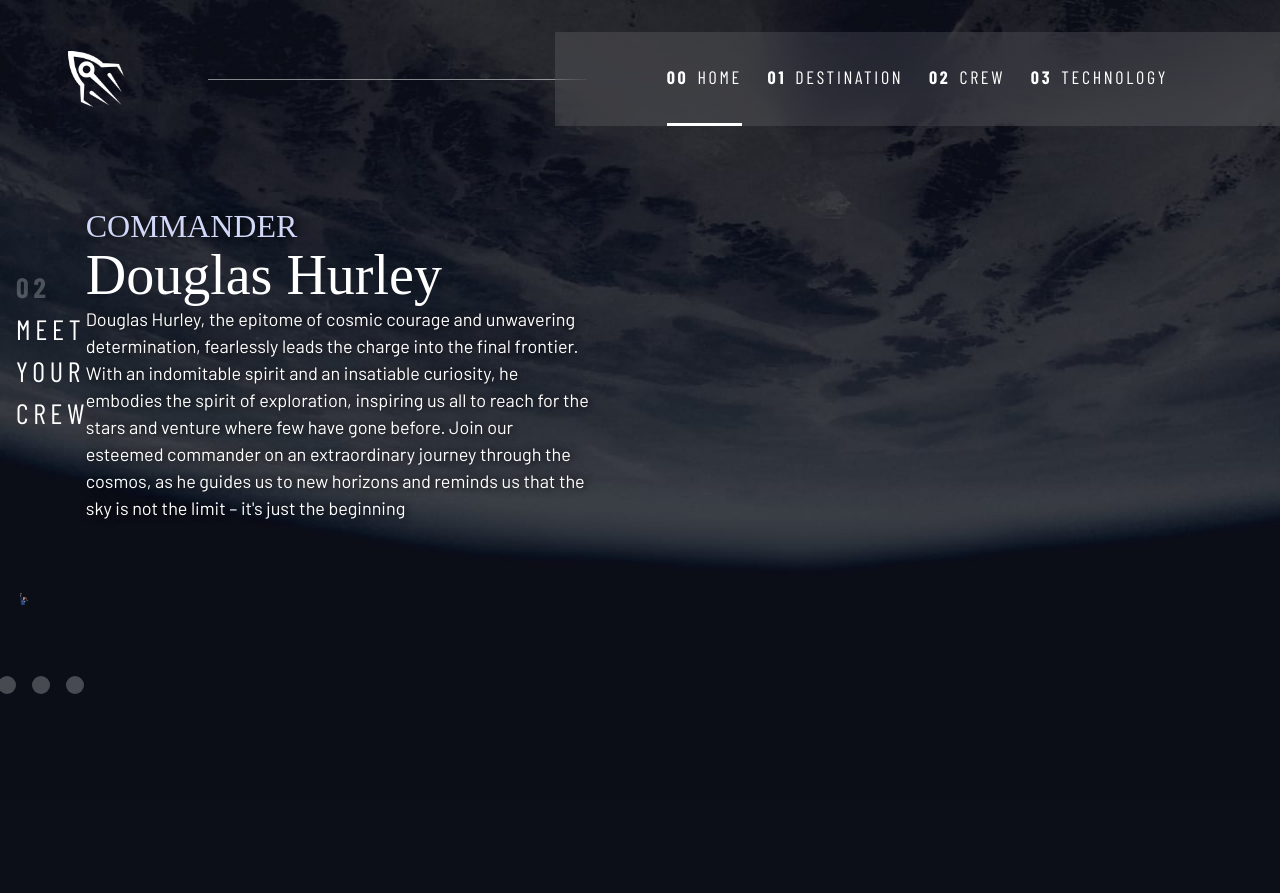
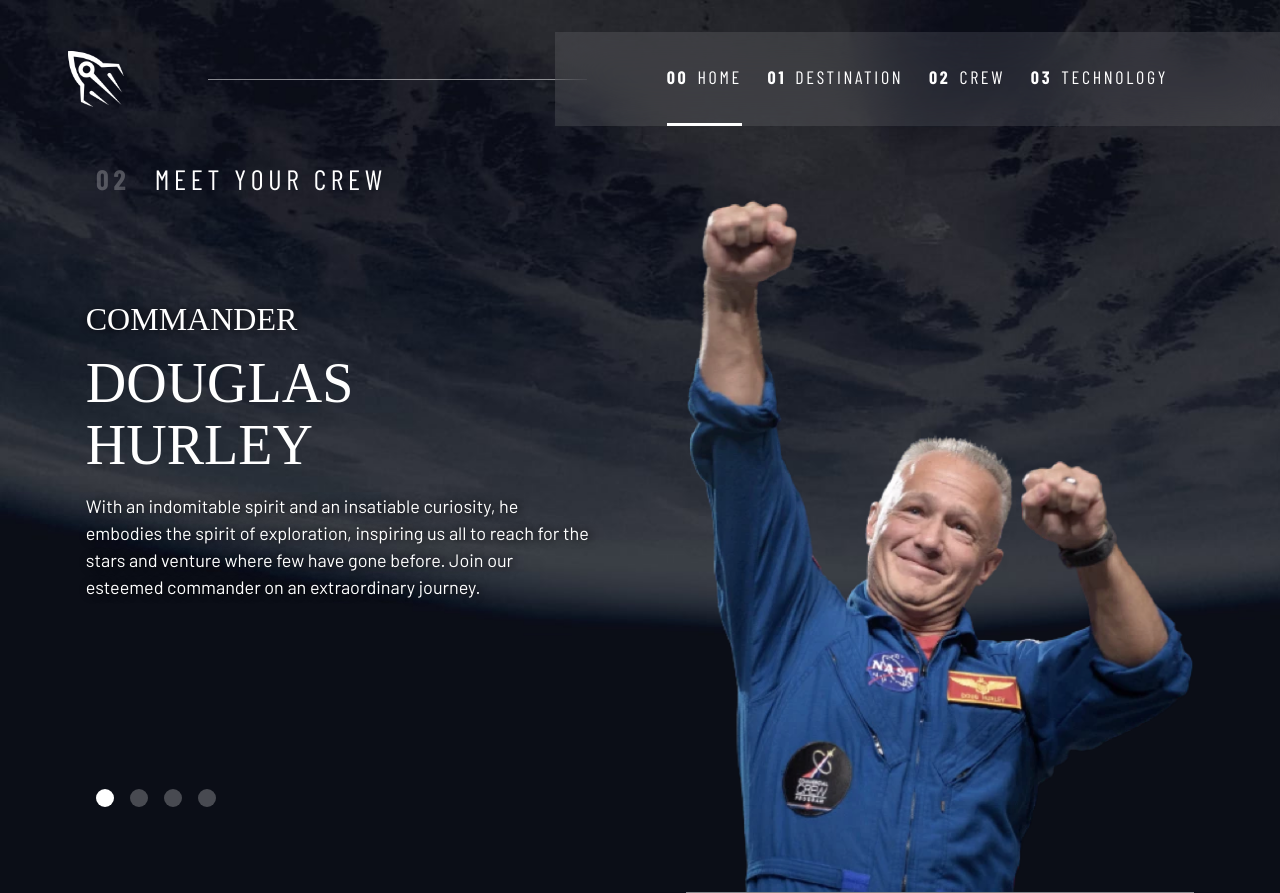
Before and after one commit to Whitimus/stellar-getaways, a plain HTML site: page crew-commander.html in a window 1280 px wide. Before the commit the page ends 800 px from the top, so only its background shows below. Drawn offline with nearby package versions, Linux system fonts and the light colour scheme; a web font is replaced by a local one.

Commit message:
Finished crew page layout

```diff
--- a/crew-commander.html
+++ b/crew-commander.html
@@ -75,21 +75,15 @@
 				<span aria-hidden="true">02</span> Meet your crew
 			</h1>
 
-			<article>
-				<h2 class="text-accent fs-600 ff-serif uppercase text-shadow">
-					Commander
-				</h2>
-				<p class="fs-700 ff-serif">Douglas Hurley</p>
+			<article class="crew-info flow">
+				<h2 class="fs-600 ff-serif uppercase text-shadow">Commander</h2>
+				<p class="fs-700 ff-serif uppercase">Douglas Hurley</p>
 
 				<p class="text-shadow">
-					Douglas Hurley, the epitome of cosmic courage and unwavering
-					determination, fearlessly leads the charge into the final frontier.
 					With an indomitable spirit and an insatiable curiosity, he embodies
 					the spirit of exploration, inspiring us all to reach for the stars and
 					venture where few have gone before. Join our esteemed commander on an
-					extraordinary journey through the cosmos, as he guides us to new
-					horizons and reminds us that the sky is not the limit – it's just the
-					beginning
+					extraordinary journey.
 				</p>
 			</article>
 
@@ -108,7 +102,16 @@
 					<span class="sr-only">The Crew engineer</span>
 				</button>
 			</div>
-			<img src="assets/crew/image-douglas-hurley.png" alt="Commander Hurley" />
+			<picture>
+				<source
+					srcset="assets/crew/image-douglas-hurley.webp"
+					type="image/webp"
+				/>
+				<img
+					src="assets/crew/image-douglas-hurley.png"
+					alt="Commander Hurley"
+				/>
+			</picture>
 		</main>
 	</body>
 </html>
--- a/css/styles.css
+++ b/css/styles.css
@@ -396,7 +396,7 @@ select {
 
 .underline-indicators > * {
 	cursor: pointer;
-	padding: var(--underline-gap, 1rem) 0;
+	padding: var(--underline-gap, 0.5rem) 0;
 	border: 0;
 	border-bottom: 0.2rem solid hsl(var(--clr-white) / 0);
 }
@@ -524,7 +524,7 @@ body {
 		'content';
 }
 
-.grid-container--destination > img {
+.grid-container--destination > picture {
 	grid-area: image;
 	max-width: 55%;
 }
@@ -545,28 +545,50 @@ body {
 /* Crew Layout  */
 
 .grid-container--crew {
-	--flow-space: 2rem;
+	--flow-space: 1rem;
 	grid-template-areas:
 		'title'
 		'image'
 		'tabs'
 		'content';
 }
-.grid-container--crew > img {
+.grid-container--crew > picture {
 	grid-area: image;
-	max-width: 55%;
+	max-width: 45%;
+	border-bottom: 1px solid hsl(var(--clr-white) / 0.5);
 }
 .grid-container--crew > .dot-indicators {
 	grid-area: tabs;
+}
+.grid-container--crew > .crew-info {
+	padding-top: 2rem;
+	grid-area: content;
+}
+.crew-info5 h2 {
+	color: hsl(var(--clr-white) / 0.5);
 }
 
 @media (min-width: 35em) {
 	.numbered-title {
 		justify-self: start;
+		padding-inline-start: 3rem;
 	}
 	.destination-meta {
 		flex-direction: row;
 		justify-content: space-evenly;
+	}
+	.grid-container--crew {
+		padding-bottom: 0;
+
+		grid-template-areas:
+			'title'
+			'content'
+			'tabs'
+			'image';
+	}
+
+	.grid-container--crew picture {
+		max-width: 60%;
 	}
 }
 @media (min-width: 45em) {
@@ -603,11 +625,33 @@ body {
 			'.image tabs .'
 			'.image content .';
 	}
-	.grid-container--destination > img {
+	.grid-container--destination > picture {
 		max-width: 100%;
 	}
 	.destination-meta {
 		--gap: min(8vw, 6rem);
 		justify-content: start;
 	}
+
+	.grid-container--crew {
+		grid-template-areas:
+			'.title title .'
+			'.content image .'
+			'.tabs image .';
+	}
+	.grid-container--crew > .numbered-title {
+		/* padding-left: 4rem; */
+	}
+	.grid-container--crew > picture {
+		margin-top: 0;
+		max-width: 100%;
+		align-self: end;
+	}
+	.grid-container--crew > .dot-indicators {
+		justify-self: start;
+		padding-inline-start: 3rem;
+	}
+	.grid-container--crew > .crew-info {
+		padding-top: 0;
+	}
 }
```
Also changed, not shown: destination-moon.html (+5 -2 lines).
